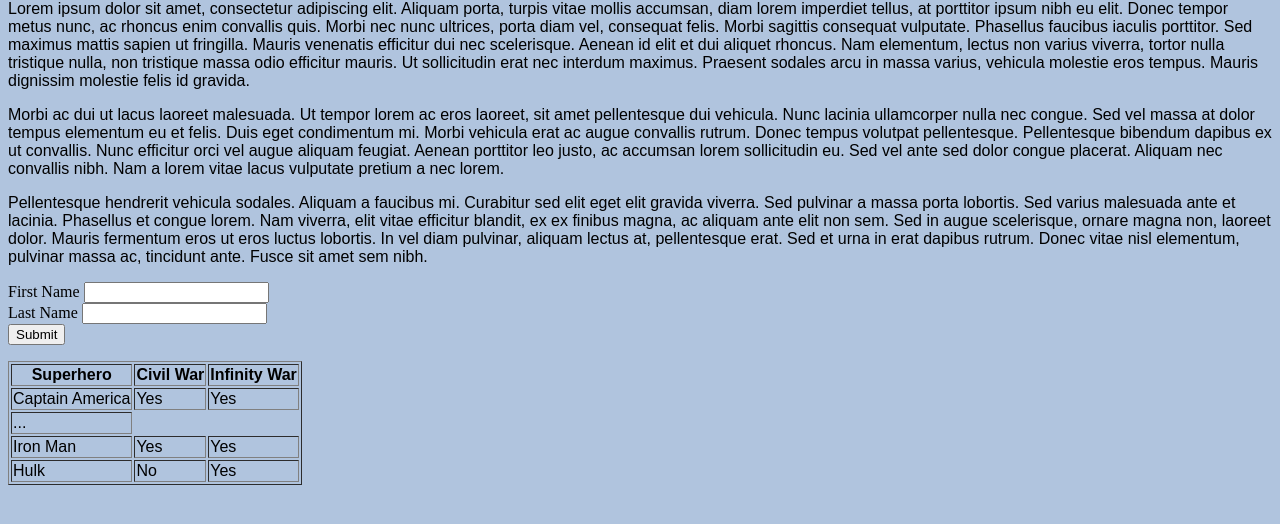
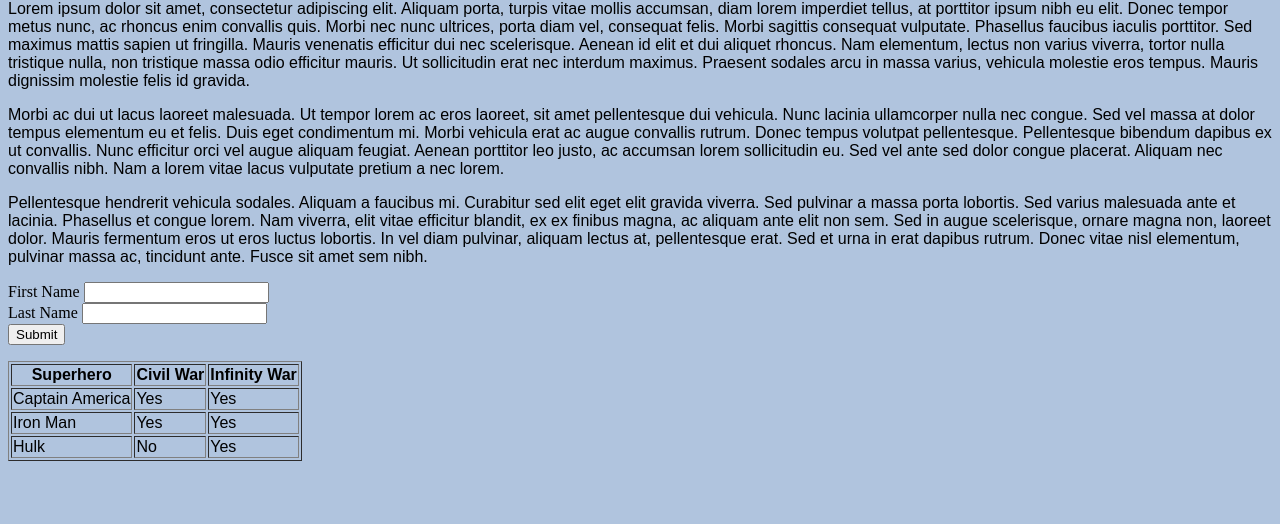
Before and after one commit to GJSR21/Seatwork1, a plain HTML site: page index.html in a window 1280 px wide. Shown: the part 66-590 px from the top of the page. Drawn offline with Linux system fonts and the light colour scheme.

Commit message:
Update index.html

```diff
--- a/index.html
+++ b/index.html
@@ -58,7 +58,7 @@
             Yes
             </td>
         </tr>
-      <td id="Iron Man">...</td>
+
               <tr>
             <td>
             Iron Man
```
